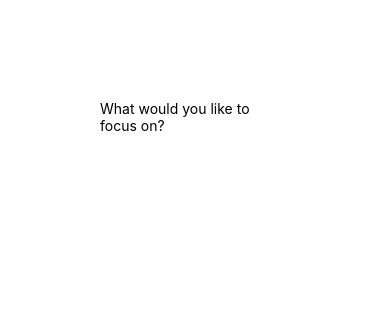
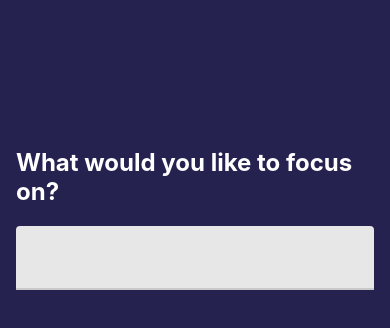
Before and after one commit to YakubuAmidu/FocusTime, a React Native app: screen / in a window 390 px wide. Shown: the top 328 px of the page. Built offline with nearby package versions, Linux system fonts and the light colour scheme.

Commit message:
Initial commit

```diff
--- a/App.js
+++ b/App.js
@@ -18,6 +18,6 @@
 const styles = StyleSheet.create({
   container: {
     flex: 1,
-    padding: 50,
+    backgroundColor: '#252250',
   },
 });
--- a/package.json
+++ b/package.json
@@ -13,6 +13,7 @@
     "react": "16.13.1",
     "react-dom": "16.13.1",
     "react-native": "https://github.com/expo/react-native/archive/sdk-41.0.0.tar.gz",
+    "react-native-paper": "^4.8.1",
     "react-native-web": "~0.13.12"
   },
   "devDependencies": {
--- a/src/features/focus/Focus.js
+++ b/src/features/focus/Focus.js
@@ -1,10 +1,16 @@
 import React from 'react';
 import { StyleSheet, Text, View } from 'react-native';
+import { TextInput } from 'react-native-paper';
 
 export const Focus = () => {
   return (
     <View style={styles.container}>
-      <Text>What would you like to focus on?</Text>
+      <View style={styles.titleContainer}>
+        <Text style={styles.title}>What would you like to focus on?</Text>
+        <View style={styles.inputContainer}>
+          <TextInput />
+        </View>
+      </View>
     </View>
   );
 };
@@ -12,6 +18,18 @@
 const styles = StyleSheet.create({
   container: {
     flex: 1,
-    padding: 50,
+  },
+  titleContainer: {
+    flex: 0.5,
+    padding: 16,
+    justifyContent: 'center',
+  },
+  title: {
+    color: '#fff',
+    fontWeight: 'bold',
+    fontSize: 24,
+  },
+  inputContainer: {
+    paddingTop: 20,
   },
 });
```
Also changed, not shown: 1 other file (tests, documents, lock files or other folders).
